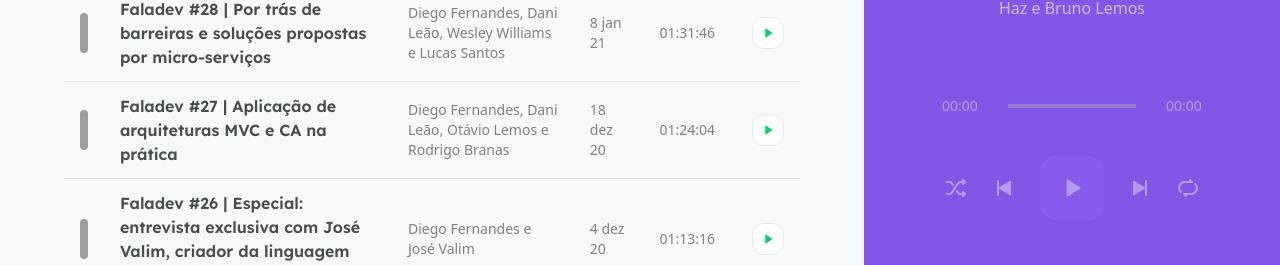
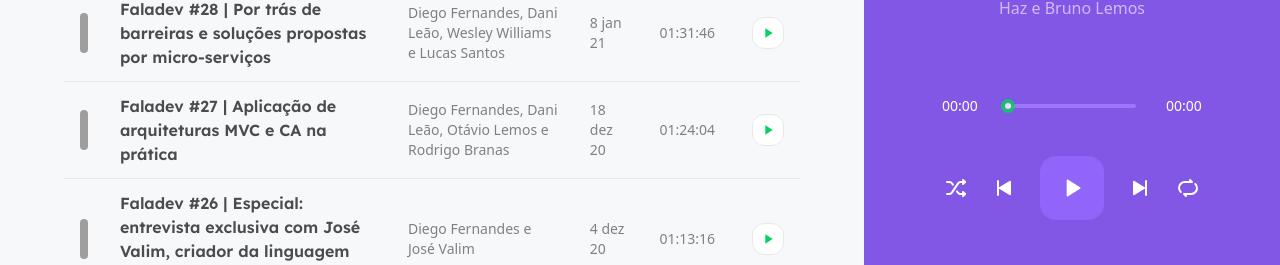
Before and after one commit to RenanFachin/RS_NLW_Podcastr, a Next.js app: page / in a window 1280 px wide. Both pictures are taken after a click on the button 367 px from the left and 327 px from the top of the page. Shown: the part 532-797 px from the top of the page. Built offline with nearby package versions, Linux system fonts and the light colour scheme; data requests are answered from the project's data file; grey boxes are pictures that could not be loaded.

Commit message:
add slider to project

```diff
--- a/package.json
+++ b/package.json
@@ -20,6 +20,7 @@
     "eslint-config-next": "13.1.5",
     "json-server": "^0.17.1",
     "next": "13.1.5",
+    "rc-slider": "^10.1.0",
     "react": "18.2.0",
     "react-dom": "18.2.0",
     "typescript": "4.9.4"
--- a/src/components/Player.tsx
+++ b/src/components/Player.tsx
@@ -8,6 +8,9 @@ import PlayNext from '../../public/play-next.svg'
 import Repeat from '../../public/repeat.svg'
 import { useContext } from "react"
 import { PlayerContext } from "@/contexts/PlayerContexts"
+
+import 'rc-slider/assets/index.css';
+import Slider from "rc-slider"
 
 export function Player() {
     const { episodeList, currentEpisodeIndex } = useContext(PlayerContext)
@@ -59,45 +62,58 @@ export function Player() {
                 )
             }
 
-            <footer className="self-stretch opacity-40">
+            <footer className={`self-stretch ${!episode ? 'opacity-40' : ''}`}>
                 <div className="flex items-center gap-4 text-sm">
                     <span className="inline-block w-16 text-center">00:00</span>
                     <div className="flex-1">
-                        <div className="w-full h-1 bg-purple-300 border-2" />
+                        {episode ? (
+                            <Slider
+                                trackStyle={{ backgroundColor: '#04d361' }}
+                                railStyle={{ backgroundColor: '#9f75ff' }}
+                                handleStyle={{ borderColor: '#04d361', borderWidth: 4 }}
+                            />
+                        ) : (
+                            <div className="w-full h-1 bg-purple-300 border-2" />
+                        )}
                     </div>
                     <span className="inline-block w-16 text-center">00:00</span>
                 </div>
 
                 <div className="flex items-center justify-center mt-10 gap-6">
-                    <button type="button" className="bg-transparent">
+                    <button
+                        type="button"
+                        className={`bg-transparent ${!episode ? 'cursor-not-allowed' : ''}`}
+                    >
                         <Image
                             src={Shuffle}
                             alt="Embaralhar"
                         />
                     </button>
 
-                    <button>
+                    <button className={`${!episode ? 'cursor-not-allowed' : ''}`}>
                         <Image
                             src={PlayPrevious}
                             alt="Tocar anterior"
                         />
                     </button>
 
-                    <button className="w-16 h-16 rounded-2xl bg-purple-400 flex items-center justify-center">
+                    <button
+                        className={`w-16 h-16 rounded-2xl bg-purple-400 flex items-center justify-center ${!episode ? 'cursor-not-allowed' : ''}`}
+                    >
                         <Image
                             src={Play}
                             alt="Tocar"
                         />
                     </button>
 
-                    <button>
+                    <button className={`${!episode ? 'cursor-not-allowed' : ''}`}>
                         <Image
                             src={PlayNext}
                             alt="Tocar próxima"
                         />
                     </button>
 
-                    <button>
+                    <button className={`${!episode ? 'cursor-not-allowed' : ''}`}>
                         <Image
                             src={Repeat}
                             alt="Repetir"
```
Also changed, not shown: 1 other file (tests, documents, lock files or other folders).
